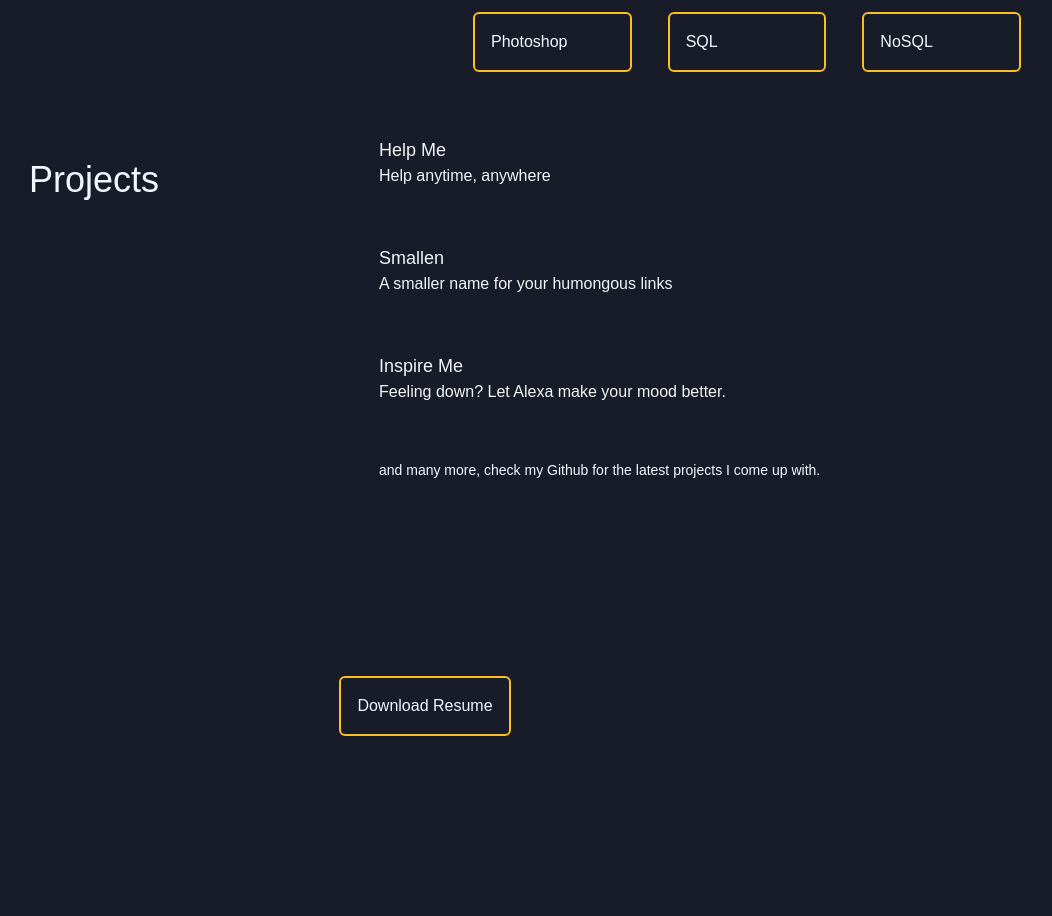
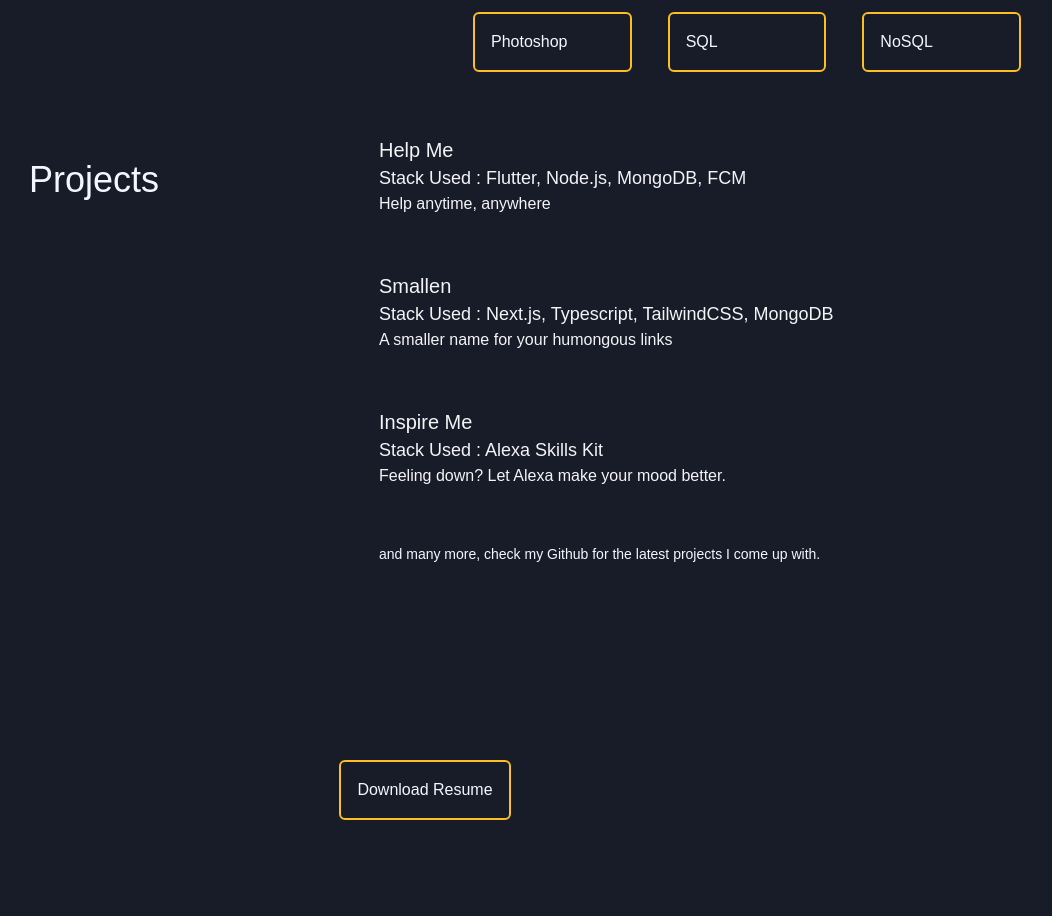
Before and after one commit to sbiswas2209/david, a Next.js app: page / in a window 1280 px wide. Shown: the part 2880-3796 px from the top of the page, without its empty margins (215-1267 px from the left). Built offline with nearby package versions, Linux system fonts and the light colour scheme.

Commit message:
💬 Update Links

```diff
--- a/components/projects.js
+++ b/components/projects.js
@@ -3,16 +3,19 @@ const Projects = () => {
     {
       name: "Help Me",
       description: "Help anytime, anywhere",
+      stack: 'Flutter, Node.js, MongoDB, FCM',
       url: "https://github.com/ankithans/help-me",
     },
     {
       name: "Smallen",
       description: "A smaller name for your humongous links",
-      url: "https://smallen.herokuapp.com",
+      stack: 'Next.js, Typescript, TailwindCSS, MongoDB',
+      url: "https://smallen.xyz",
     },
     {
       name: "Inspire Me",
       description: "Feeling down? Let Alexa make your mood better.",
+      stack: 'Alexa Skills Kit',
       url: "https://www.amazon.com/gp/product/B08BS4RNF1?",
     },
   ];
@@ -25,8 +28,11 @@ const Projects = () => {
         {projects.map((project) => (
           <a href={project.url} target="_blank" key={project.name}>
             <div className="transition duration-500 hover:-transition container rounded-md p-5 hover:bg-yellow-400 group bg-transparent group-hover:border-5 group-hover:border-yellow-400">
+              <h3 className="text-xl group-hover:text-gray-900 text-gray-100">
+                {project.name}
+              </h3>
               <h3 className="text-lg group-hover:text-gray-900 text-gray-100">
-                {project.name}
+                Stack Used : {project.stack}
               </h3>
               <h3 className="text-base group-hover:text-gray-900 text-gray-100">
                 {project.description}
```
